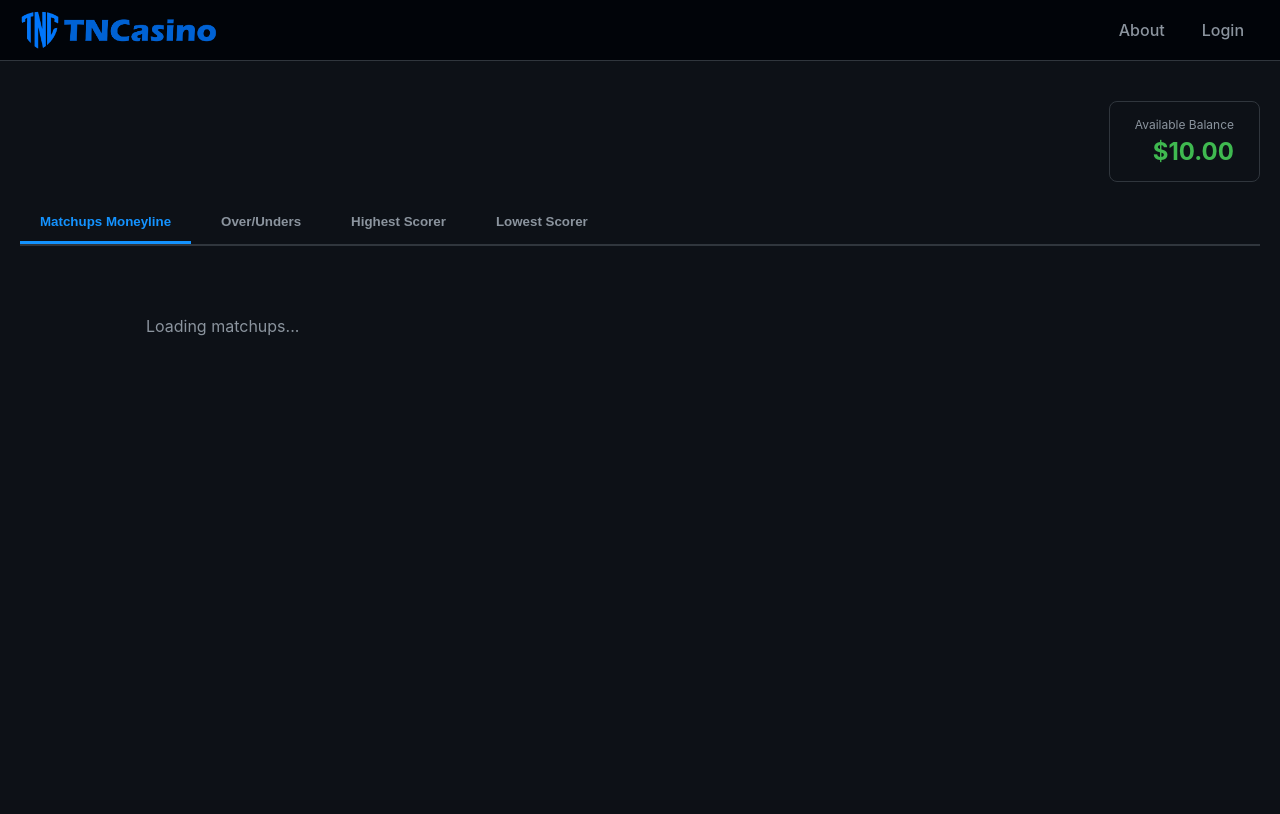
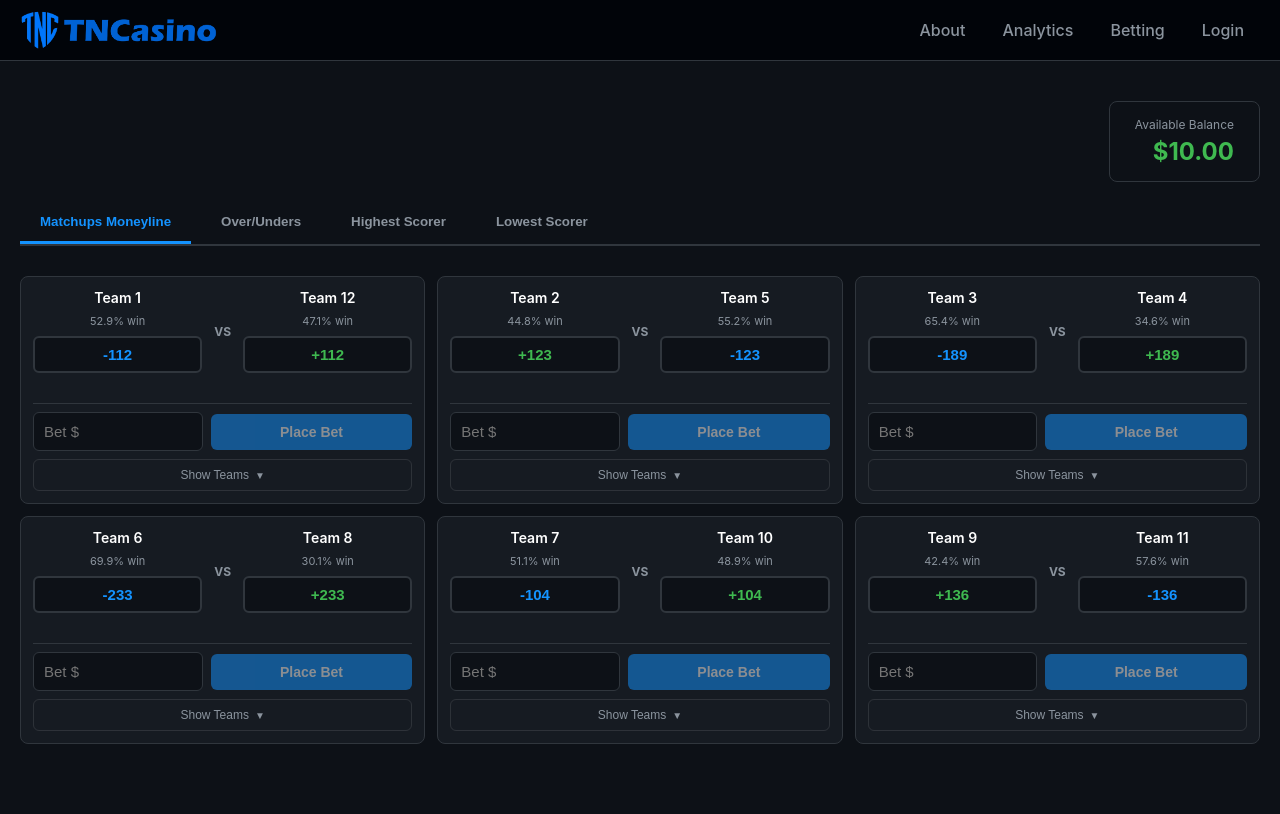
Before and after one commit to sfaizi24/TNC-Model-2025, a Flask app: template frontend/templates/betting.html in a window 1280 px wide. Before the commit the page ends 336 px from the top, so only its background shows below. Run offline with Flask 3, Linux system fonts and the light colour scheme; the template is opened without the code that fills it: values that come from a table or form of the project are taken from there, others are empty; data comes from the database, SQL or seed files in the repository; tables that the repository leaves empty hold one stand-in row (values such as "Sample post"); data that the repository does not hold is empty; parts of the project's set-up code (start-up, migrations or seed data) failed here and were passed over.

Commit message:
Make betting and analytics accessible to all users
Update routing in app.py to redirect all users to the betting page on the root URL. Modify the analytics and betting templates to conditionally render content based on user authentication status, and adjust the "Place Bet" buttons to prompt login for logged-out users.

Replit-Commit-Author: Agent
Replit-Commit-Session-Id: bc335726-4b80-45bb-a9fc-cc4970b60443
Replit-Commit-Checkpoint-Type: full_checkpoint
Replit-Commit-Event-Id: beaf4b1a-c0d2-4154-975d-f5e97121d69a
Replit-Commit-Screenshot-Url: https://storage.googleapis.com/screenshot-production-us-central1/98b42adf-597d-4025-87f2-5dcbd8f908a0/bc335726-4b80-45bb-a9fc-cc4970b60443/I1PzpHN

```diff
--- a/app.py
+++ b/app.py
@@ -168,18 +168,15 @@ def make_session_permanent():
 
 @app.route('/')
 def index():
-    if current_user.is_authenticated:
-        return redirect(url_for('betting'))
-    return render_template('login.html')
+    return redirect(url_for('betting'))
 
 @app.route('/about')
 def about():
     return render_template('about.html')
 
 @app.route('/analytics')
-@require_login
 def analytics():
-    return render_template('analytics.html', user=current_user)
+    return render_template('analytics.html', user=current_user if current_user.is_authenticated else None)
 
 @app.route('/account')
 @require_login
@@ -190,14 +187,12 @@ def account():
     return render_template('account.html', user=current_user, bets=bets, weekly_stats=weekly_stats)
 
 @app.route('/betting')
-@require_login
 def betting():
-    return render_template('betting.html', user=current_user)
+    return render_template('betting.html', user=current_user if current_user.is_authenticated else None)
 
 ODDS_DB_PATH = 'backend/data/databases/odds.db'
 
 @app.route('/api/matchups')
-@require_login
 def get_matchups():
     try:
         # Get team ID to owner name mapping from league database
@@ -257,7 +252,6 @@ def get_matchups():
         return jsonify([])
 
 @app.route('/api/team_performance')
-@require_login
 def get_team_performance():
     try:
         conn = sqlite3.connect(ODDS_DB_PATH)
@@ -289,7 +283,6 @@ def get_team_performance():
         return jsonify([])
 
 @app.route('/api/highest_scorer')
-@require_login
 def get_highest_scorer():
     try:
         conn = sqlite3.connect(ODDS_DB_PATH)
@@ -320,7 +313,6 @@ def get_highest_scorer():
         return jsonify([])
 
 @app.route('/api/lowest_scorer')
-@require_login
 def get_lowest_scorer():
     try:
         conn = sqlite3.connect(ODDS_DB_PATH)
--- a/frontend/templates/base.html
+++ b/frontend/templates/base.html
@@ -143,7 +143,7 @@
 <body>
     <header class="header">
         <div class="nav-container">
-            <a href="{{ url_for('index') }}" class="logo"><img src="/static/images/TNC Transparent Full Logo.png" alt="TNC"></a>
+            <a href="{{ url_for('betting') }}" class="logo"><img src="/static/images/TNC Transparent Full Logo.png" alt="TNC"></a>
 
             <nav class="desktop-nav">
                 {% if current_user.is_authenticated %}
@@ -157,7 +157,9 @@
                 <a href="{{ url_for('replit_auth.logout') }}" class="nav-link">Logout</a>
                 {% else %}
                 <a href="/about" class="nav-link {% if request.path == '/about' %}active{% endif %}">About</a>
-                <a href="{{ url_for('replit_auth.login') }}" class="nav-link {% if request.path == '/login' or request.path == '/' %}active{% endif %}">Login</a>
+                <a href="/analytics" class="nav-link {% if request.path == '/analytics' %}active{% endif %}">Analytics</a>
+                <a href="/betting" class="nav-link {% if request.path == '/betting' %}active{% endif %}">Betting</a>
+                <a href="{{ url_for('replit_auth.login') }}" class="nav-link">Login</a>
                 {% endif %}
             </nav>
 
@@ -177,7 +179,9 @@
         <a href="{{ url_for('replit_auth.logout') }}" class="nav-link">Logout</a>
         {% else %}
         <a href="/about" class="nav-link {% if request.path == '/about' %}active{% endif %}">About</a>
-        <a href="{{ url_for('replit_auth.login') }}" class="nav-link {% if request.path == '/login' or request.path == '/' %}active{% endif %}">Login</a>
+        <a href="/analytics" class="nav-link {% if request.path == '/analytics' %}active{% endif %}">Analytics</a>
+        <a href="/betting" class="nav-link {% if request.path == '/betting' %}active{% endif %}">Betting</a>
+        <a href="{{ url_for('replit_auth.login') }}" class="nav-link">Login</a>
         {% endif %}
     </nav>
 
--- a/frontend/templates/betting.html
+++ b/frontend/templates/betting.html
@@ -593,12 +593,14 @@
     }
 </style>
 
+{% if user %}
 <div class="page-header">
     <div class="balance-display">
         <div class="balance-label">Available Balance</div>
         <div class="balance-amount" id="userBalance">${{ "%.2f"|format(user.account_balance) }}</div>
     </div>
 </div>
+{% endif %}
 
 <div class="active-bets-compact" id="activeBetsCompact">
 </div>
@@ -643,7 +645,8 @@
 
 <script>
 let selectedBets = {};
-let userBalance = {{ user.account_balance }};
+let userBalance = {{ user.account_balance if user else 0 }};
+let isAuthenticated = {{ 'true' if user else 'false' }};
 
 // Tab switching
 document.querySelectorAll('.betting-tab').forEach(tab => {
@@ -718,8 +721,8 @@ function renderMatchups() {
                                placeholder="Bet $" min="0" step="0.01"
                                oninput="updatePotentialWin(${idx})">
                     </div>
-                    <button class="btn-place-bet" id="btn-${idx}" onclick="placeBet(${idx})" disabled>
-                        Place Bet
+                    <button class="btn-place-bet" id="btn-${idx}" onclick="isAuthenticated ? placeBet(${idx}) : window.location.href='/auth/replit_auth'" ${isAuthenticated ? 'disabled' : ''}>
+                        ${isAuthenticated ? 'Place Bet' : 'Login'}
                     </button>
                 </div>
                 <button class="show-teams-btn" onclick="toggleLineups(${idx}, ${JSON.stringify(m.team1_name)}, ${JSON.stringify(m.team2_name)})">
@@ -769,6 +772,10 @@ function updatePotentialWin(matchupIdx) {
     const amountInput = document.getElementById(`amount-${matchupIdx}`);
     const potentialDiv = document.getElementById(`potential-${matchupIdx}`);
     const btn = document.getElementById(`btn-${matchupIdx}`);
+
+    if (!isAuthenticated) {
+        return;
+    }
 
     const amount = parseFloat(amountInput.value) || 0;
     const selected = selectedBets[matchupIdx];
@@ -982,8 +989,8 @@ function renderTeamPerformance() {
                                placeholder="Bet $" min="0" step="0.01"
                                oninput="updateTeamPotentialWin(${idx})">
                     </div>
-                    <button class="btn-place-bet" id="team-btn-${idx}" onclick="placeTeamBet(${idx})" disabled>
-                        Place Bet
+                    <button class="btn-place-bet" id="team-btn-${idx}" onclick="isAuthenticated ? placeTeamBet(${idx}) : window.location.href='/auth/replit_auth'" ${isAuthenticated ? 'disabled' : ''}>
+                        ${isAuthenticated ? 'Place Bet' : 'Login'}
                     </button>
                 </div>
                 <button class="show-teams-btn" onclick="toggleTeamLineup(${idx}, ${JSON.stringify(t.owner)})">
@@ -1015,6 +1022,10 @@ function updateTeamPotentialWin(teamIdx) {
     const amountInput = document.getElementById(`team-amount-${teamIdx}`);
     const potentialDiv = document.getElementById(`team-potential-${teamIdx}`);
     const btn = document.getElementById(`team-btn-${teamIdx}`);
+
+    if (!isAuthenticated) {
+        return;
+    }
 
     const amount = parseFloat(amountInput.value) || 0;
     const selected = selectedTeamBets[teamIdx];
@@ -1238,8 +1249,8 @@ function renderHighestScorer() {
         <div style="margin-bottom: 20px; display: grid; grid-template-columns: 1fr auto; gap: 12px; align-items: center;">
             <input type="number" class="bet-amount-input" id="hs-global-amount"
                    placeholder="Bet Amount" min="0" step="0.01">
-            <button class="btn-place-bet" id="hs-global-btn" onclick="placeHighestScorerBet()" disabled>
-                Place Bet
+            <button class="btn-place-bet" id="hs-global-btn" onclick="isAuthenticated ? placeHighestScorerBet() : window.location.href='/auth/replit_auth'" ${isAuthenticated ? 'disabled' : ''}>
+                ${isAuthenticated ? 'Place Bet' : 'Login'}
             </button>
         </div>
     `;
@@ -1440,8 +1451,8 @@ function renderLowestScorer() {
         <div style="margin-bottom: 20px; display: grid; grid-template-columns: 1fr auto; gap: 12px; align-items: center;">
             <input type="number" class="bet-amount-input" id="ls-global-amount"
                    placeholder="Bet Amount" min="0" step="0.01">
-            <button class="btn-place-bet" id="ls-global-btn" onclick="placeLowestScorerBet()" disabled>
-                Place Bet
+            <button class="btn-place-bet" id="ls-global-btn" onclick="isAuthenticated ? placeLowestScorerBet() : window.location.href='/auth/replit_auth'" ${isAuthenticated ? 'disabled' : ''}>
+                ${isAuthenticated ? 'Place Bet' : 'Login'}
             </button>
         </div>
     `;
@@ -1596,7 +1607,9 @@ function renderLowestScorerLineup(idx, lineup) {
 
 // Initialize - load bets first, then matchups and team performance
 async function initialize() {
-    await loadActiveBets();
+    if (isAuthenticated) {
+        await loadActiveBets();
+    }
     await loadMatchups();
     await loadTeamPerformance();
     await loadHighestScorer();
```
